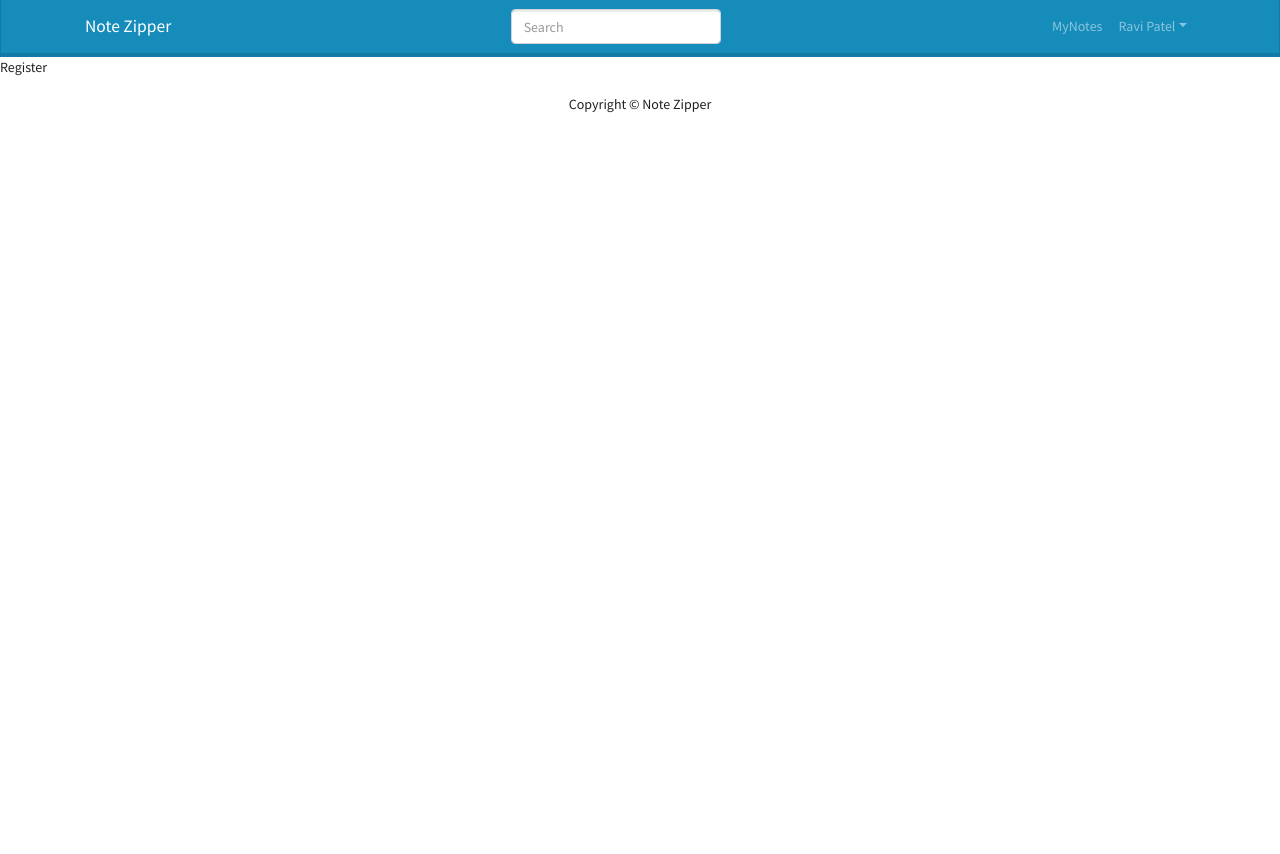
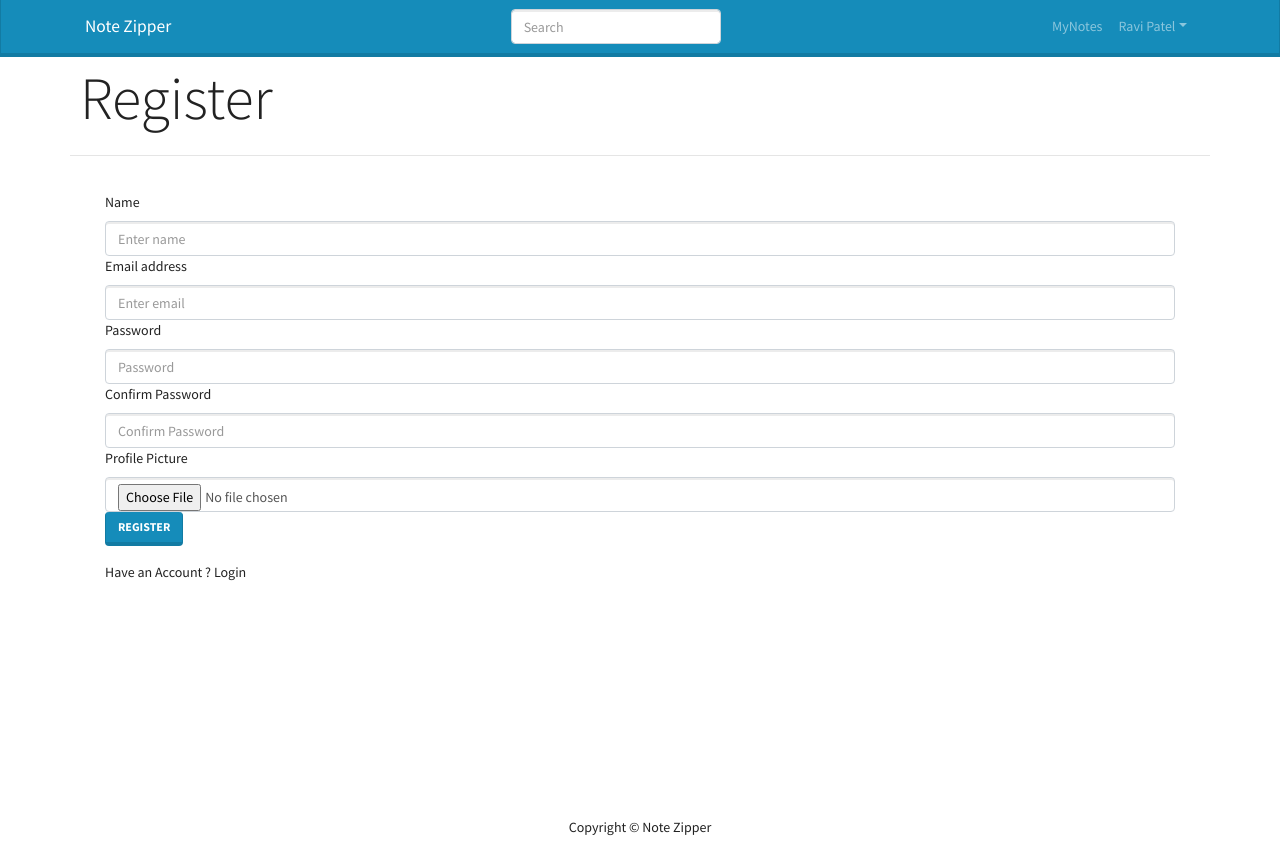
Before and after one commit to Maaiz-Shaikh/University360, a React (Create React App) app in the folder frontend/: page /register in a window 1280 px wide. Before the commit the page ends 800 px from the top, so only its background shows below. Built offline with nearby package versions, Linux system fonts and the light colour scheme.

Commit message:
Login Functionality Completed 2

```diff
--- a/frontend/src/components/Header/Header.js
+++ b/frontend/src/components/Header/Header.js
@@ -1,8 +1,11 @@
 import React from 'react';
-import { Link, NavLink } from 'react-router-dom';
+import { Link, NavLink, useHistory } from 'react-router-dom';
 import { Form, FormControl, Nav, Navbar, NavDropdown, Container } from "react-bootstrap";
 
 function Header() {
+
+    const history = useHistory();
+
     return (
         <Navbar bg="primary" expand="lg" variant='dark'>
             <Container>
@@ -27,7 +30,12 @@
                         <NavDropdown title="Ravi Patel" id="basic-nav-dropdown">
                             <NavDropdown.Item href="#action/3.1">My Profile</NavDropdown.Item>
                             <NavDropdown.Divider />
-                            <NavDropdown.Item href="#action/3.2">
+                            <NavDropdown.Item
+                                onClick={() => {
+                                    localStorage.removeItem("userInfo");
+                                    history.push("/");
+                                }}
+                            >
                                 Logout
                             </NavDropdown.Item>
                             {/* <NavDropdown.Item href="#action/3.3">Something</NavDropdown.Item>
--- a/frontend/src/screens/RegisterScreens/RegisterScreen.js
+++ b/frontend/src/screens/RegisterScreens/RegisterScreen.js
@@ -1,10 +1,184 @@
-import React from 'react'
+import axios from 'axios';
+// import { stringify } from 'nodemon/lib/utils';
+import React, { useState } from 'react'
+import { Button, Col, Form, Row } from 'react-bootstrap';
+import { Link } from 'react-router-dom';
+import ErrorMessage from '../../components/ErrorMessage';
+import Loading from '../../components/Loading';
+import MainScreen from '../../components/MainScreen'
 
 const RegisterScreen = () => {
+
+    const [email, setEmail] = useState("");
+    const [name, setName] = useState("");
+    const [pic, setPic] = useState(
+        "https://icon-library.com/images/anonymous-avatar-icon/anonymous-avatar-icon-25.jpg"
+    );
+    const [password, setPassword] = useState("");
+    const [confirmpassword, setConfirmPassword] = useState("");
+    const [message, setMessage] = useState(null);
+    const [picMessage, setPicMessage] = useState(null);
+    const [error, setError] = useState(false);
+    const [loading, setLoading] = useState(false);
+
+    const submitHandler = async (e) => {
+        e.preventDefault();
+
+        if (password !== confirmpassword) {
+            setMessage("Passwords do not match.")
+        }
+        else {
+            setMessage(null);
+            try {
+                const config = {
+                    headers: {
+                        "Content-type": "application/json",
+                    },
+                };
+
+                setLoading(true);
+
+                const { data } = await axios.post(
+                    "/api/users",
+                    { name, pic, email, password },
+                    config
+                );
+                setLoading(false);
+                localStorage.setItem("userInfo", JSON.stringify(data));
+
+            } catch (error) {
+                setError(error.response.data.message);
+            }
+        }
+    };
+
+    const postDetails = (pics) => {
+        if (
+            pics ===
+            "https://icon-library.com/images/anonymous-avatar-icon/anonymous-avatar-icon-25.jpg"
+        ) {
+            return setPicMessage("Please Select an Image");
+        }
+        setPicMessage(null);
+        if (pics.type === "image/jpeg" || pics.type === "image/png" || pics.type === "image/jpg") {
+            const data = new FormData();
+            data.append("file", pics);
+            data.append("upload_preset", "notezipper");
+            data.append("cloud_name", "dii9emktq");
+            fetch("https://api.cloudinary.com/v1_1/dii9emktq/image/upload", {
+                method: "post",
+                body: data,
+            })
+                .then((res) => res.json())
+                .then((data) => {
+                    setPic(data.url.toString());
+                })
+                .catch((err) => {
+                    console.log(err);
+                });
+        } else {
+            return setPicMessage("Please Select an Image");
+        }
+    };
+
+    // const postDetails = (pics) => {
+    //     if (!pics) {
+    //         return setPicMessage("Please Select an Image");
+    //     }
+    //     setPicMessage(null);
+
+    //     if (pics.type === 'image/jpeg' || pics.type === 'image/png') {
+    //         const data = new FormData();
+    //         data.append('file', pics)
+    //         data.append('upload_preset', 'notezipper')
+    //         data.append('cloud_name', 'dii9emktq')
+    //         fetch('https://api.cloudinary.com/v1_1/dii9emktq/image/upload', {
+    //             method: 'post'
+    //         }).then((res) => res.json()).then((data) => {
+    //             console.log(data);
+    //             setPic(data.url.tostring());
+    //         })
+    //             .catch((err) => {
+    //                 console.log(err);
+    //             })
+    //     }
+    //     else {
+    //         return setPicMessage("Please Select an Image");
+    //     }
+    // }
+
     return (
-        <div>
-            Register
-        </div>
+        <MainScreen title="Register">
+            <div className="loginContainer">
+                {error && <ErrorMessage variant="danger">{error}</ErrorMessage>}
+                {message && <ErrorMessage variant="danger">{message}</ErrorMessage>}
+                {loading && <Loading />}
+                <Form onSubmit={submitHandler}>
+                    <Form.Group controlId="name">
+                        <Form.Label>Name</Form.Label>
+                        <Form.Control
+                            type="name"
+                            value={name}
+                            placeholder="Enter name"
+                            onChange={(e) => setName(e.target.value)}
+                        />
+                    </Form.Group>
+
+                    <Form.Group controlId="formBasicEmail">
+                        <Form.Label>Email address</Form.Label>
+                        <Form.Control
+                            type="email"
+                            value={email}
+                            placeholder="Enter email"
+                            onChange={(e) => setEmail(e.target.value)}
+                        />
+                    </Form.Group>
+
+                    <Form.Group controlId="formBasicPassword">
+                        <Form.Label>Password</Form.Label>
+                        <Form.Control
+                            type="password"
+                            value={password}
+                            placeholder="Password"
+                            onChange={(e) => setPassword(e.target.value)}
+                        />
+                    </Form.Group>
+
+                    <Form.Group controlId="confirmPassword">
+                        <Form.Label>Confirm Password</Form.Label>
+                        <Form.Control
+                            type="password"
+                            value={confirmpassword}
+                            placeholder="Confirm Password"
+                            onChange={(e) => setConfirmPassword(e.target.value)}
+                        />
+                    </Form.Group>
+
+                    {picMessage && (
+                        <ErrorMessage variant="danger">{picMessage}</ErrorMessage>
+                    )}
+                    <Form.Group controlId="pic">
+                        <Form.Label>Profile Picture</Form.Label>
+                        <Form.Control
+                            onChange={(e) => postDetails(e.target.files[0])}
+                            id="custom-file"
+                            type="file"
+                            label="Upload Profile Picture"
+                            accept='image/*'
+                        />
+                    </Form.Group>
+
+                    <Button variant="primary" type="submit">
+                        Register
+                    </Button>
+                </Form>
+                <Row className="py-3">
+                    <Col>
+                        Have an Account ? <Link to="/login">Login</Link>
+                    </Col>
+                </Row>
+            </div>
+        </MainScreen>
     )
 }
 
```
